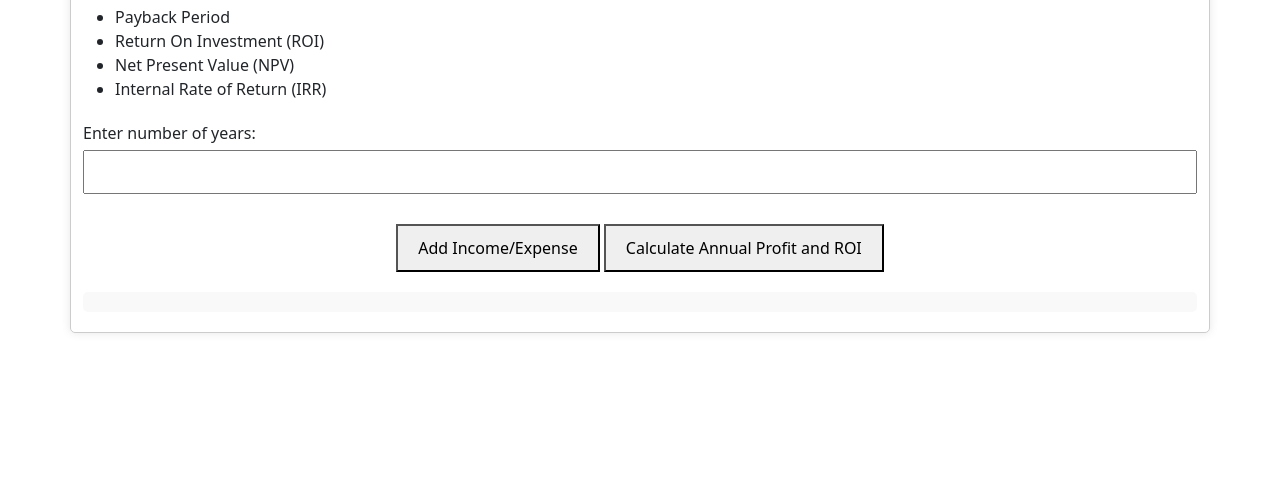
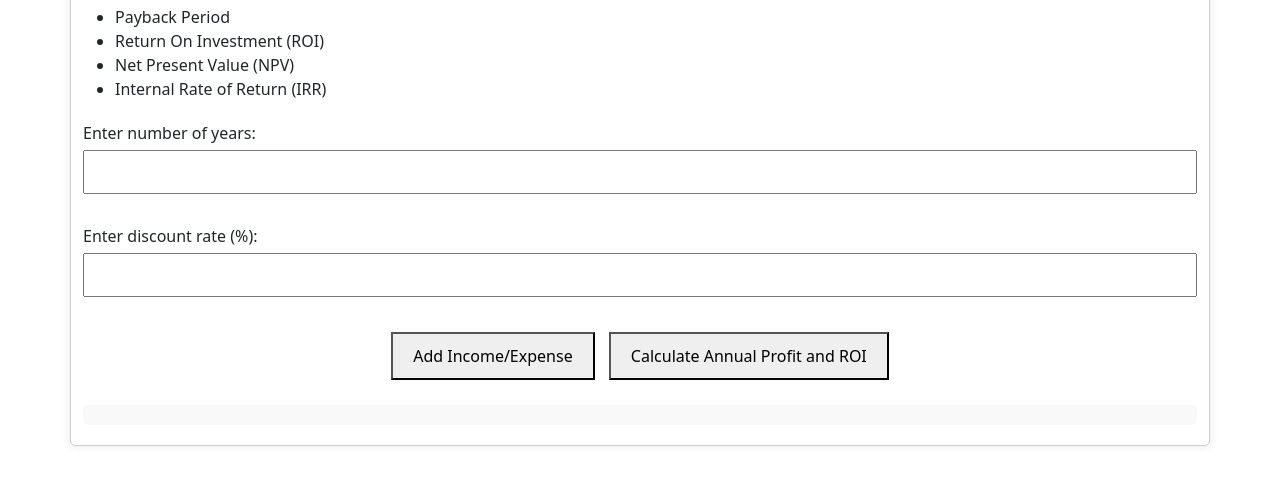
Before and after one commit to edwinkim16/Financial-Methods, a plain HTML site: page index.html in a window 1280 px wide. Shown: the part 104-588 px from the top of the page. Drawn offline with nearby package versions, Linux system fonts and the light colour scheme.

Commit message:
Adding a rate field and updating styling

```diff
--- a/index.html
+++ b/index.html
@@ -22,6 +22,10 @@
             <label for="years">Enter number of years:</label>
             <input type="number" id="years" name="years" min="1" required>
         </div>
+        <div class="field-container">
+            <label for="rate">Enter discount rate (%):</label>
+            <input type="number" id="rate" name="rate" step="0.01" required>
+        </div>
         <div id="incomeFields" class="field-container"></div>
         <div class="button-container">
             <button onclick="addIncomeField()">Add Income/Expense</button>
--- a/style.css
+++ b/style.css
@@ -41,4 +41,5 @@ body {
     padding: 10px 20px;
     font-size: 16px;
     cursor: pointer;
+    margin: 5px;
 }
```
